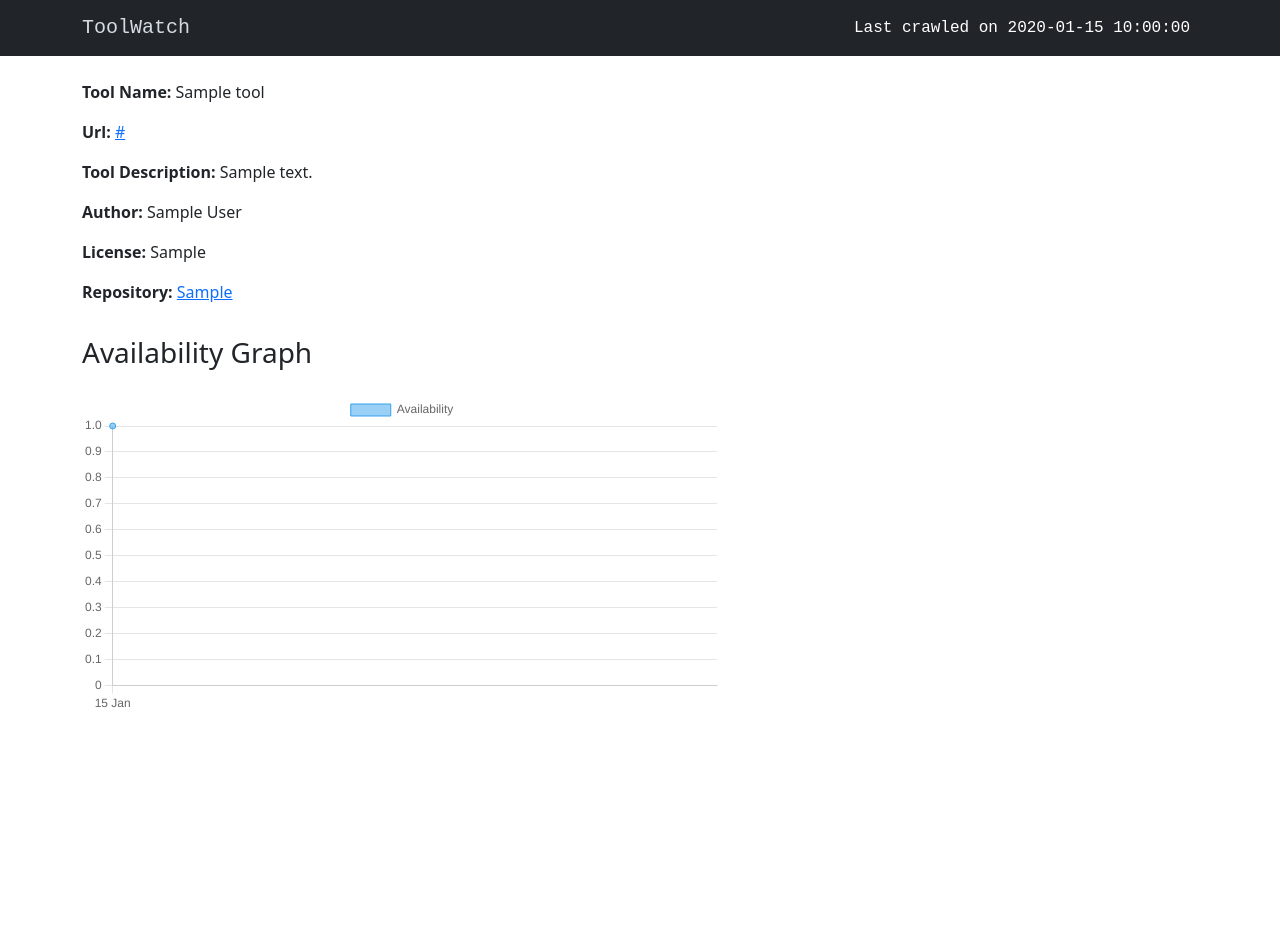
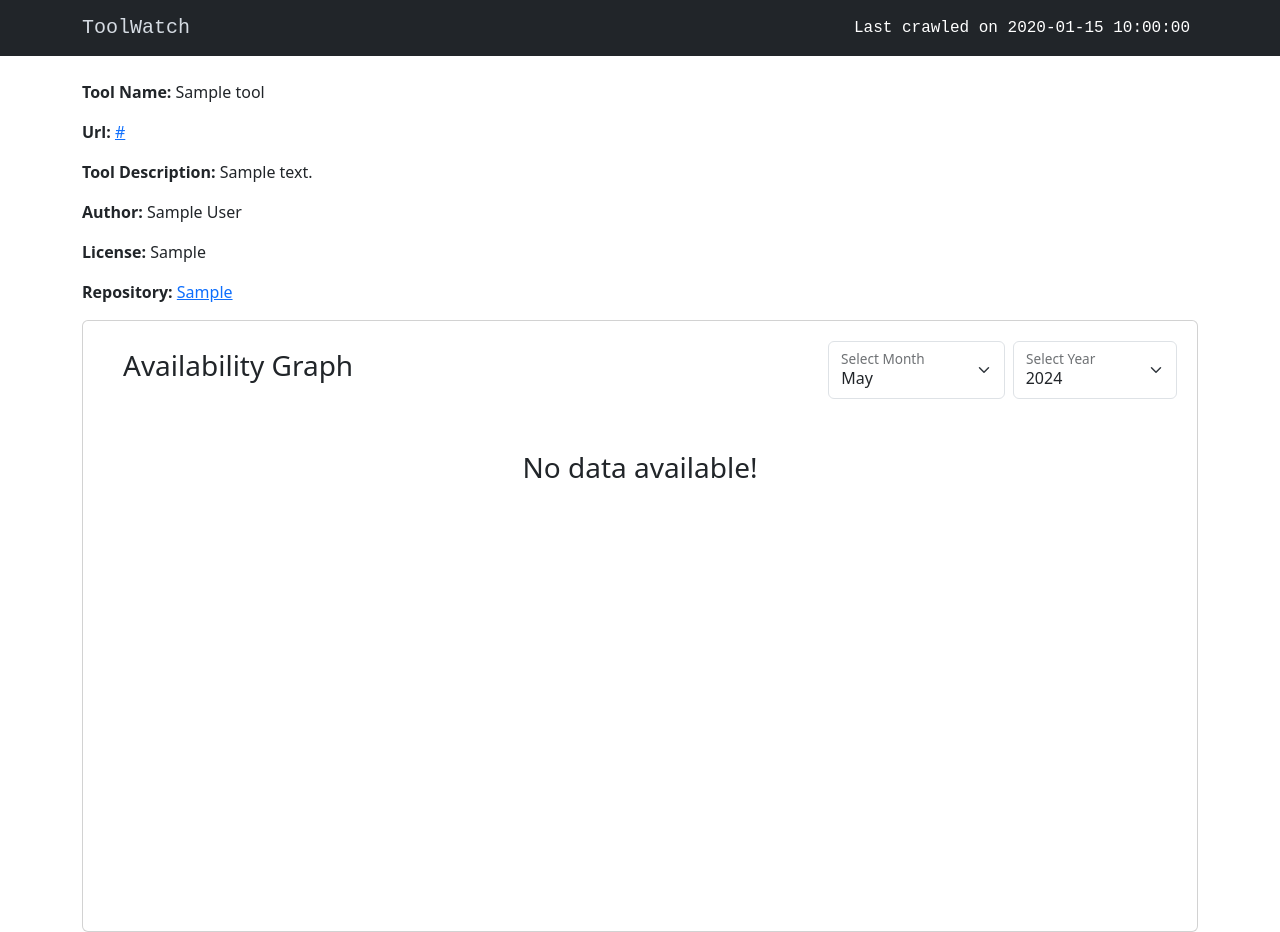
Before and after one commit to gopavasanth/ToolWatch, a Flask app: page /tools/1 in a window 1280 px wide. Before the commit the page ends 708 px from the top, so only its background shows below. Run offline with Flask 3, Linux system fonts and the light colour scheme; tables that the repository leaves empty hold one stand-in row (values such as "Sample post"); some libraries are stand-ins or nearby versions.

Commit message:
added date selector to graph

```diff
--- a/app.py
+++ b/app.py
@@ -1,8 +1,9 @@
 import json
+from datetime import datetime
 from urllib.parse import urlparse
 
 from flask import Flask, abort, render_template, request
-from sqlalchemy import desc
+from sqlalchemy import extract
 from sqlalchemy.orm.exc import NoResultFound
 
 from config import config
@@ -67,28 +68,31 @@ def search():
     )
 
 
-@app.route("/tools/<int:id>")
+@app.route("/tools/<int:id>", methods=["GET", "POST"])
 def show_details(id):
+    month = request.form.get("month") if request.form else datetime.now().month
+    year = request.form.get("year") if request.form else datetime.now().year
+
     session = Session()
-    try:
-        tool = session.get(Tool, id)
-        records = (
-            session.query(Record)
-            .filter(Record.tool_id == id)
-            .order_by(desc(Record.timestamp))
-            .all()
-        )
-        health_statuses = [record.health_status for record in records]
-        days = [record.timestamp.strftime("%d %b") for record in records]
-        return render_template(
-            "details.html",
-            tool=tool,
-            health_statuses=json.dumps(health_statuses),
-            days=json.dumps(days),
-        )
+    tool = session.get(Tool, id)
+    records = (
+        session.query(Record)
+        .filter(Record.tool_id == id)
+        .order_by(Record.timestamp)
+        .filter(extract("year", Record.timestamp) == year)
+        .filter(extract("month", Record.timestamp) == month)
+    )
 
-    except NoResultFound as e:
-        abort(404)
+    health_statuses = [record.health_status for record in records]
+    days = [record.timestamp.strftime("%d %b") for record in records]
+    return render_template(
+        "details.html",
+        tool=tool,
+        health_statuses=json.dumps(health_statuses),
+        days=json.dumps(days),
+        selected_year=year,
+        selected_month=month,
+    )
 
 
 if __name__ == "__main__":
--- a/static/graph.js
+++ b/static/graph.js
@@ -1,5 +1,14 @@
 const ctx = document.getElementById("availability_graph");
 
+// Check if data doesnt exists
+if (!days.length) {
+  ctx.hidden = true;
+  const no_data = document.createElement("h3");
+  no_data.textContent = "No data available!";
+  no_data.classList.add("text-center", "mt-5");
+  ctx.parentElement.appendChild(no_data);
+}
+else {
   new Chart(ctx, {
     type: "line",
     data: {
@@ -8,15 +17,62 @@ new Chart(ctx, {
         {
           label: "Availability",
           data: health_statuses,
-        borderWidth: 1,
+          borderWidth: 2,
         },
       ],
     },
     options: {
+      maintainAspectRatio: false,
       scales: {
         y: {
           beginAtZero: true,
+          ticks: {
+            stepSize: 1,
+            min: 0,
+            max: 1,
+          },
+        },
+        x: {
+          ticks: {
+            font: {
+              size: 18,
+            },
+          },
+        },
+      },
+      plugins: {
+        legend: {
+          position: "bottom",
+          align: "center",
         },
       },
     },
   });
+}
+
+const currentYear = new Date().getFullYear();
+const yearSelect = document.getElementById("year");
+
+// Dynamically generate years
+for (let year = currentYear; year >= 2022; year--) {
+  const option = document.createElement("option");
+  option.value = year;
+  option.textContent = year;
+  if (year == selected_year) option.selected = true;
+  yearSelect.appendChild(option);
+}
+
+const monthSelect = document.getElementById("month");
+
+for (var i = 0; i < monthSelect.options.length; i++) {
+  var option = monthSelect.options[i];
+  if (option.value == selected_month) option.selected = true;
+}
+
+const form = document.getElementById("form");
+monthSelect.addEventListener("change", () => {
+  form.submit();
+});
+yearSelect.addEventListener("change", () => {
+  form.submit();
+});
--- a/templates/details.html
+++ b/templates/details.html
@@ -15,6 +15,8 @@
     <script>
       const health_statuses = {{health_statuses | safe}}
       const days = {{days | safe}}
+      const selected_year = {{selected_year}}
+      const selected_month = {{selected_month}}
     </script>
   </head>
   <body>
@@ -85,13 +87,46 @@
         </div>
       </div>
 
-      <div class="row my-3">
-        <h3>Availability Graph</h3>
-      </div>
-      <div>
-        <div style="height: 20rem">
-          <canvas id="availability_graph"></canvas>
-        </div>
+      <div class="card">
+        <form method="post" id="form">
+          <div class="row mt-3 px-3">
+            <div class="d-flex col">
+              <h3 class="fw-medium align-self-center ms-4">
+                Availability Graph
+              </h3>
+            </div>
+            <div class="col-2 p-1">
+              <div class="form-floating">
+                <select id="month" name="month" class="form-select">
+                  <option value="1">Jan</option>
+                  <option value="2">Feb</option>
+                  <option value="3">Mar</option>
+                  <option value="4">April</option>
+                  <option value="5">May</option>
+                  <option value="6">June</option>
+                  <option value="7">July</option>
+                  <option value="8">August</option>
+                  <option value="9">September</option>
+                  <option value="10">October</option>
+                  <option value="11">November</option>
+                  <option value="12">December</option>
+                </select>
+                <label for="month">Select Month</label>
+              </div>
+            </div>
+            <div class="col-2 p-1 pe-3">
+              <div class="form-floating">
+                <select name="year" id="year" class="form-select"></select>
+                <label for="year">Select Year</label>
+              </div>
+            </div>
+          </div>
+          <div>
+            <div style="height: 30rem; width: 50 rem">
+              <canvas class="p-3" id="availability_graph"></canvas>
+            </div>
+          </div>
+        </form>
       </div>
     </div>
     <script
```
Lines whose indentation alone changed are shown as unchanged.
